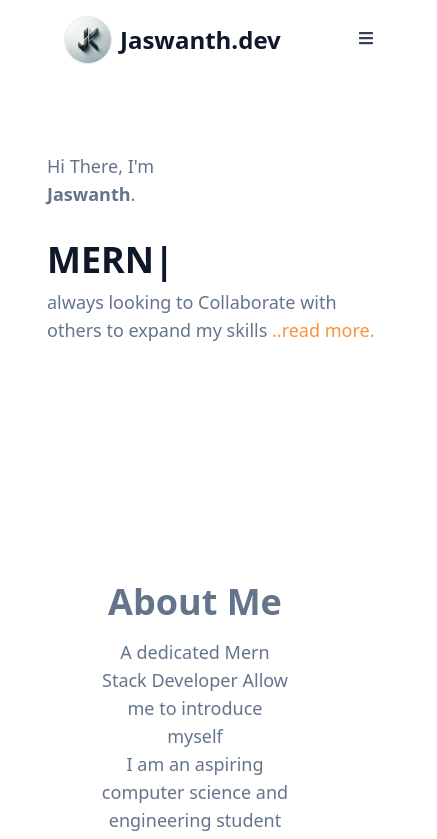
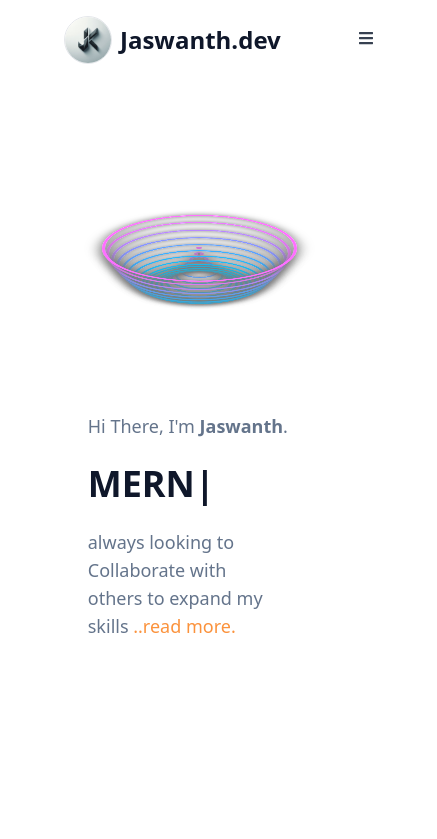
Before and after one commit to Jassu7082/My-Portfolio, a Svelte app: page / in a window 390 px wide. Shown: the top 839 px of the page, 437 px wide, since content can reach past the window. Built offline with nearby package versions, Linux system fonts and the light colour scheme; no server answers.

Commit message:
nav bar changed and home responsive changed for header file

```diff
--- a/src/components/Home/Header.css
+++ b/src/components/Home/Header.css
@@ -12,6 +12,16 @@
     }
 }
 
+.responsive{
+  display: flex;
+  flex-direction: row;
+  gap: 30px;
+  margin: auto;
+  justify-content: center;
+  align-items: center;
+  margin-top: 100px;
+}
+
 .obscure-stars {
     animation: fadeIn ease-in-out 1;
     animation-fill-mode: forwards;
@@ -24,8 +34,9 @@
 
   /* Media query for mobile screens */
   @media only screen and (max-width: 767px) {
-    .dont_need {
-      display: none;
+    .responsive{
+      flex-direction: column-reverse;
+      margin-top: 0px;
     }
   }
 
--- a/src/components/Home/Header.jsx
+++ b/src/components/Home/Header.jsx
@@ -21,15 +21,15 @@ const Header = () => {
     }, []);
 
     return (
-        <div id="Home" className="flex flex-col gap-2 m-2  container justify-center md:flex-1 md:max-w-[850px] pt-16 sm:items-center w-full making">
-            <div className='flex-none w-[50%] '>
-                <p className="obscure-stars mb-8 font-display inline-block md:text-2xl text-lg">Hi There, I'm <b>Jaswanth</b>.</p>
-                <h1 className="font-display text-4xl    md:text-6xl font-bold text-slate-900 dark:text-slate-100">
+        <div id="Home" className="responsive">
+            <div className='w-[55%]'>
+                <p className=" font-display inline-block md:text-2xl text-lg">Hi There, I'm <b>Jaswanth</b>.</p>
+                <h1 className="my-6 font-display text-4xl md:text-6xl font-bold text-slate-900 dark:text-slate-100">
                     <span ref={titleSpan}></span>
                 </h1>
+            <p className="relative  absolute mb-8 font-display inline-block md:text-2xl text-lg">always looking to Collaborate with<br></br> others to expand my skills <a href="#about" className='text-orange-400'>..read more.</a></p>
             </div>
-            <p className="obscure-stars relative  absolute mb-8 font-display inline-block md:text-2xl text-lg">always looking to Collaborate with<br></br> others to expand my skills <a href="#about" className='text-orange-400'>..read more.</a></p>
-            <div className='flex-inline w-[50%] translate-x-[150%] dont_need' >
+            <div className='pl-32'>
                 <Wallpaper />
             </div>
         </div>
--- a/src/components/Home/wallpaper.css
+++ b/src/components/Home/wallpaper.css
@@ -1,7 +1,8 @@
 .container1 {
     position: absolute;
-    top: 40%;
-    height: 90%;
+    /* height: 90%; */
+    padding-top: 250px;
+    /* padding-left: 100px; */
     display: flex;
     justify-content: center;
     align-items: center;
--- a/src/components/Home/wallpaper.jsx
+++ b/src/components/Home/wallpaper.jsx
@@ -4,8 +4,8 @@ const Wallpaper = () => {
   const items = Array.from({ length: 21 }, (_, index) => index);
 
   return (
-    <div className="wallpaper z-[-1] justify-center item-center">
-      <div className="container1">
+    <div className="wallpaper justify-center item-center"  style={{ width: '120px', height: '300px' }}>
+      <div className="container1" style={{ }}>
         {items.map((item, index) => (
           <div
             key={index}
--- a/src/components/Navbar/DNavbar.jsx
+++ b/src/components/Navbar/DNavbar.jsx
@@ -10,7 +10,7 @@ const Navbar = () => {
   };
 
   return (
-    <div className="flex dark:bg-slate-900 z-10 items-center justify-between px-4 sticky top-0 py-4 lg:border-0 dark:border-slate-300/10 lg:mx-0">
+    <div className="flex border-b-2 border-white dark:bg-slate-900 z-10 items-center justify-between px-4 sticky top-0 py-4 dark:border-slate-300/10 lg:mx-0">
       <div className="flex items-center gap-2 pl-12">
         <img className="border h-12 w-12 rounded-full" src={logo} alt="Logo" />
         <p className="text-2xl font-bold text-slate-900 dark:text-slate-100 ">Jaswanth.dev</p>
```
